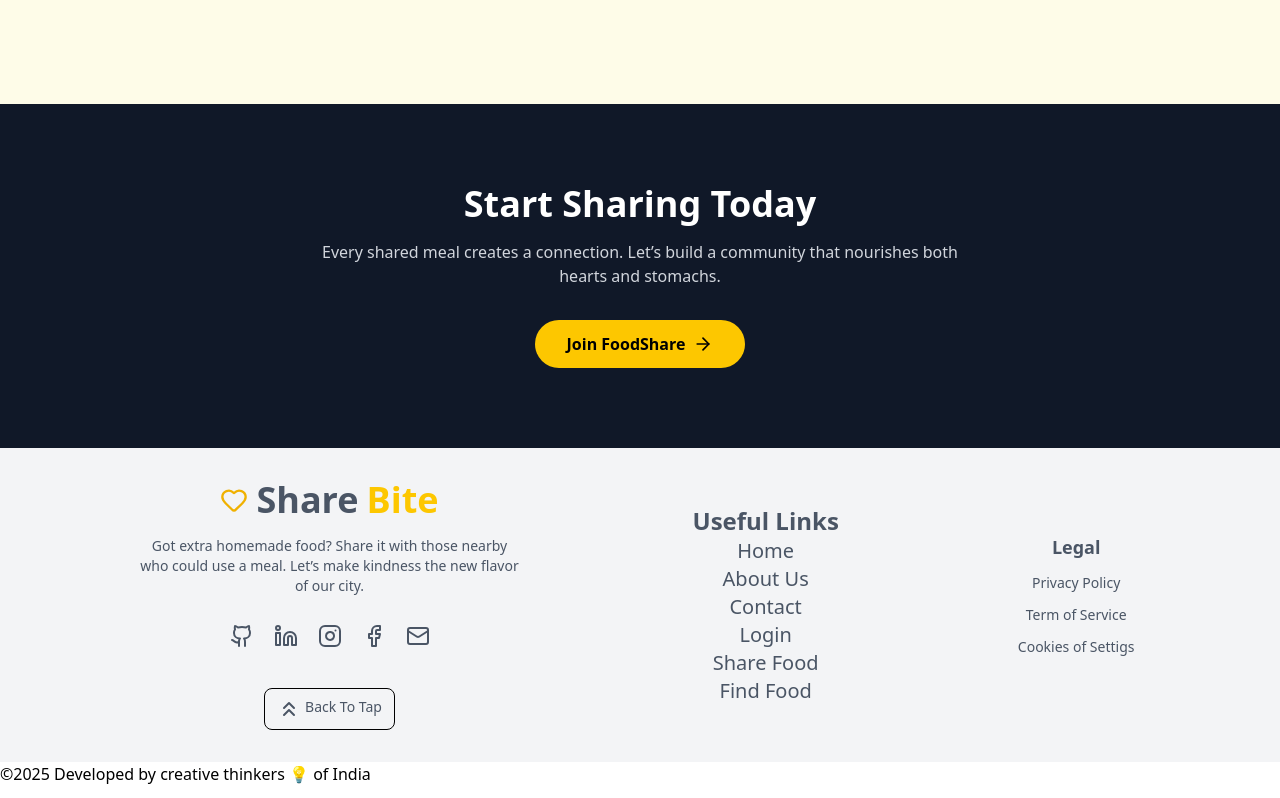
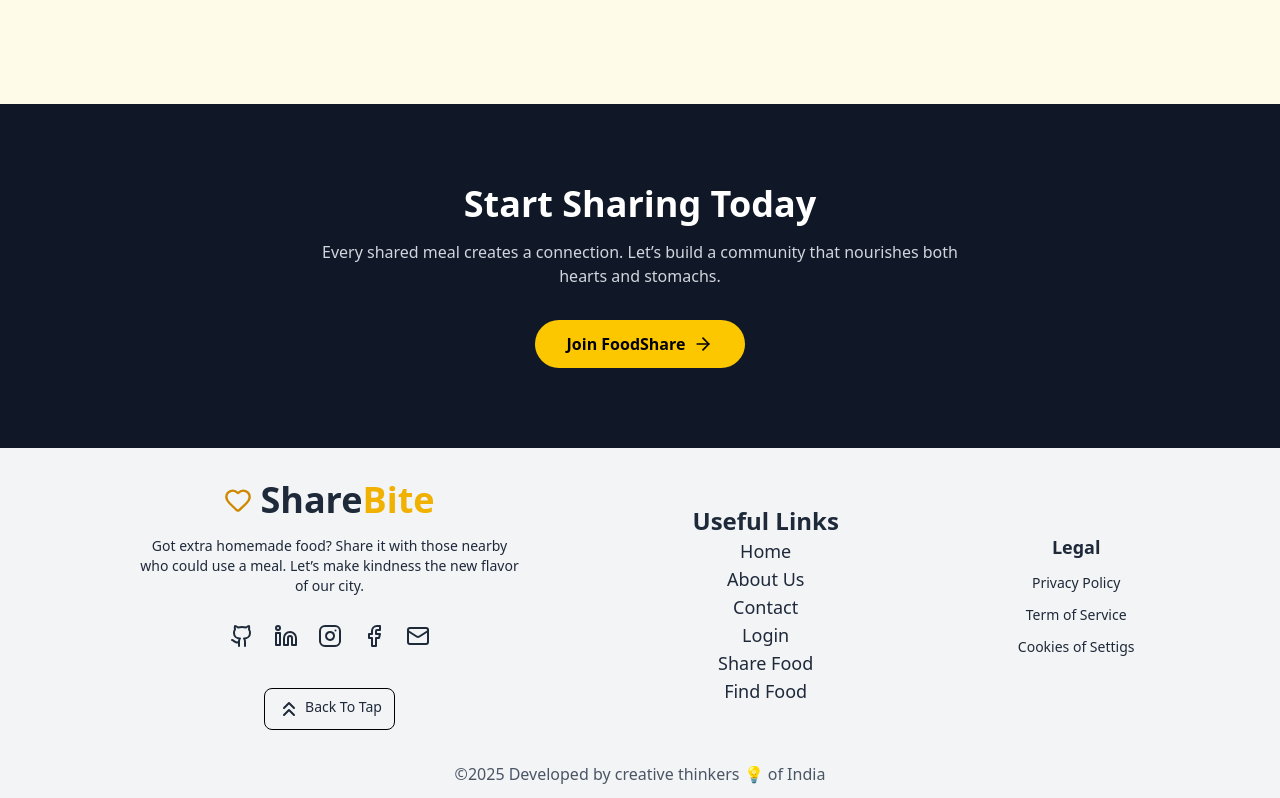
Before and after one commit to Dhruv-Learning/ShareBite, a React (Vite) app: page / in a window 1280 px wide. Shown: the part 1429-2227 px from the top of the page. Built offline with nearby package versions, Linux system fonts and the light colour scheme; no server answers.

Commit message:
update footer

```diff
--- a/src/components/Footer.jsx
+++ b/src/components/Footer.jsx
@@ -12,9 +12,9 @@ const Footer = () => {
   ]
   return (
     <>
-    <footer className="bg-gray-100 py-8 text-center text-gray-600 text-sm flex items-center gap-4 justify-around p-15  flex-col md:flex-row">
+    <footer className="bg-gray-100 py-8 text-center text-gray-800 text-sm flex items-center gap-4 justify-around p-15  flex-col md:flex-row">
     <div className='flex flex-col items-center justify-start gap-4'>
-      <h2 className='text-4xl font-bold flex items-center gap-2'> <Heart size={28} className='text-yellow-500'/> Share<span className='text-yellow-400'>Bite</span></h2>
+      <h2 className='text-4xl font-bold flex items-center'> <Heart size={28} className='text-yellow-600 mr-2'/> Share<span className='text-yellow-500'>Bite</span></h2>
       <p className='max-w-sm'>Got extra homemade food? Share it with those nearby who could use a meal. Let’s make kindness the new flavor of our city.</p>
       <p className='flex gap-5 mt-3 '>
       <Github className='hover:text-yellow-500 hover:scale-110 transition-all duration-300 cursor-pointer'/>
@@ -32,7 +32,7 @@ const Footer = () => {
 
         <div className='flex flex-col'>
           {footItems.map((item,i)=>(
-            <a key={i} href={item.path} className="mx-2 hover:text-yellow-500 text-xl">{item.label}</a>
+            <a key={i} href={item.path} className="mx-2 hover:text-yellow-500 text-lg">{item.label}</a>
           ))}
         </div>
       </p>
@@ -46,7 +46,7 @@ const Footer = () => {
     </div>
 
     </footer>
-    <p> ©2025 Developed by creative thinkers 💡 of India </p>
+    <p className='flex items-center justify-center bg-gray-100 pb-3 text-gray-600'> ©2025 Developed by creative thinkers 💡 of India </p>
 
           </>
   )
--- a/src/pages/Home.jsx
+++ b/src/pages/Home.jsx
@@ -69,7 +69,7 @@ const HomePage = () => {
               whileInView="visible"
               transition={{ delay: i * 0.2, duration: 0.6 }}
               viewport={{ once: true }}
-              className="p-6 rounded-2xl shadow-md hover:shadow-lg transition"
+              className="p-6 rounded-2xl shadow-lg hover:shadow-lg transition"
             >
               <div className={`bg-${item.color}-100 inline-flex p-4 rounded-full mb-4`}>
                 <item.icon className={`text-${item.color}-600 w-8 h-8`} />
@@ -128,15 +128,14 @@ const HomePage = () => {
           Every shared meal creates a connection. Let’s build a community that nourishes both hearts and stomachs.
         </p>
         <motion.button
-          whileHover={{ scale: 1.1 }}
+          whileHover={{ scale: 1.05 }}
+          transition={{duration:0.2}}
           className="bg-yellow-400 text-black font-semibold px-8 py-3 rounded-full hover:bg-yellow-300 transition flex items-center gap-2 mx-auto"
         >
           Join FoodShare <ArrowRight className="w-5 h-5" />
         </motion.button>
       </section>
 
-      {/* ---------------- FOOTER ---------------- */}
-
     </div>
   );
 };
```
